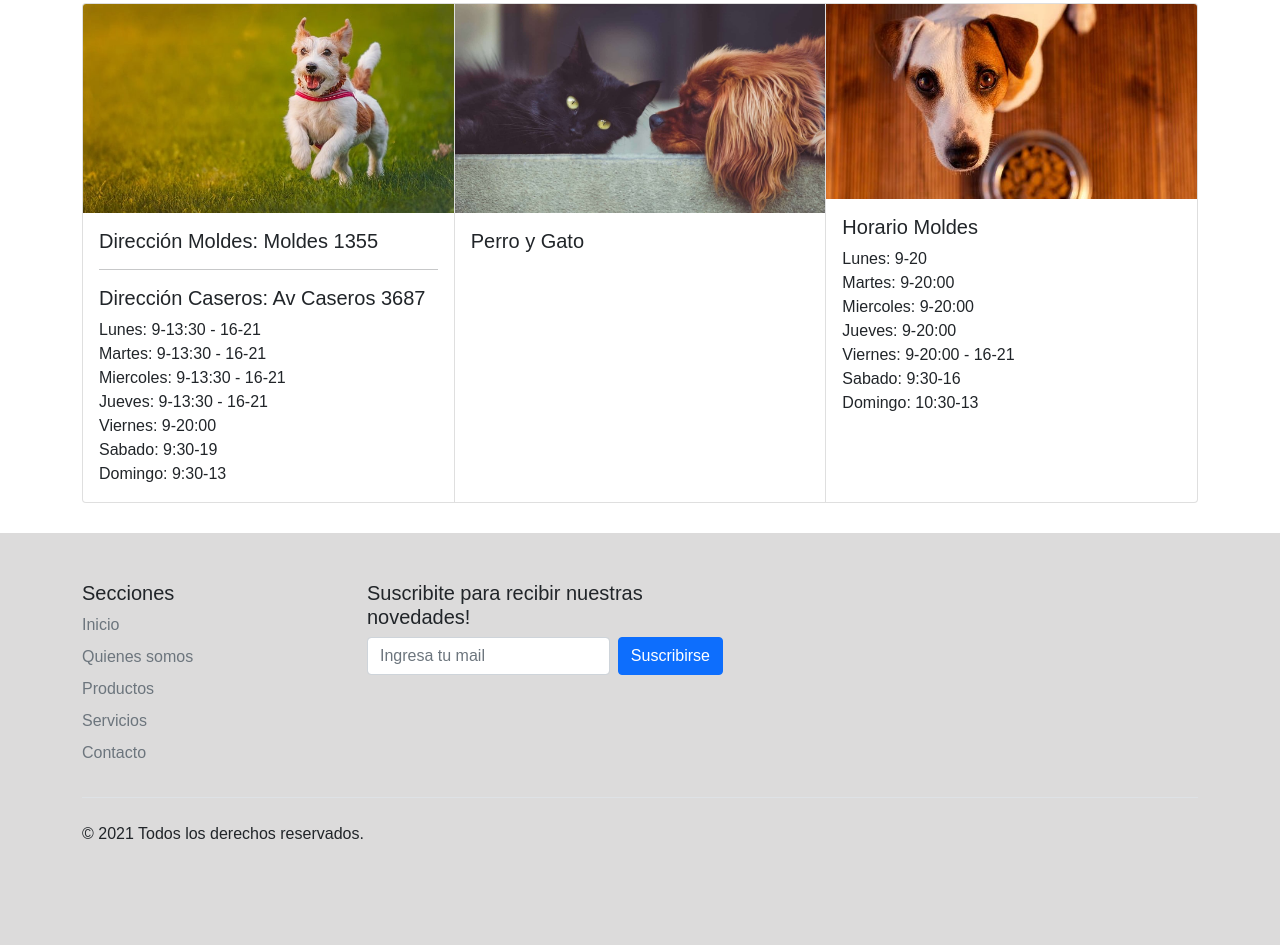
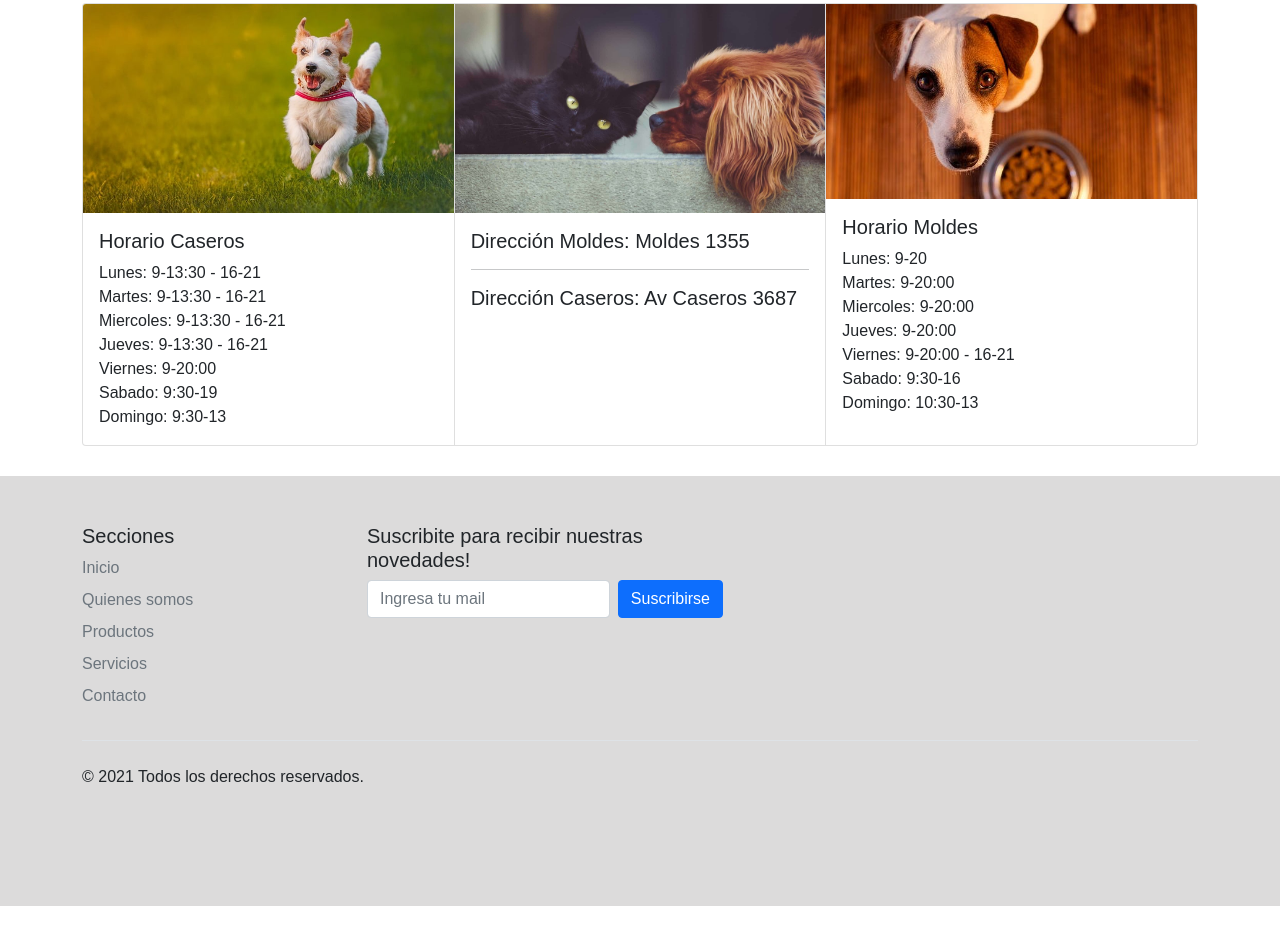
Before and after one commit to marianomiguez93/dw-entrega, a website: page index.html in a window 1280 px wide. Shown: the part 697-1642 px from the top of the page. After the commit the page ends 1603 px from the top, so only its background shows below. Drawn offline with nearby package versions, Linux system fonts and the light colour scheme; files that its build step writes are made by us from their sources; files whose address does not match are found by name.

Commit message:
Update index.html

```diff
--- a/index.html
+++ b/index.html
@@ -113,14 +113,14 @@
           <div class="card">
             <img  src="./multimedia/corriendo-min.jpg" class="card-img-top" alt="Perro corriendo">
             <div class="card-body">
-              <h5 class="card-title">Dirección Moldes: Moldes 1355<br> <hr> Dirección Caseros: Av Caseros 3687</h5>
+              <h5 class="card-title">Horario Caseros</h5>
               <p class="card-text"> Lunes:          9-13:30   -   16-21 <br> Martes:           9-13:30   -   16-21 <br>Miercoles:          9-13:30   -   16-21 <br> Jueves:          9-13:30   -   16-21 <br> Viernes:          9-20:00<br>Sabado:          9:30-19 <br>Domingo:          9:30-13   </p>
             </div>
           </div>
           <div class="card">
             <img src="./multimedia/perroygato-min.jpg" class="card-img-top" alt="Perro y gato juntos">
             <div class="card-body">
-              <h5 class="card-title">Perro y Gato</h5>
+              <h5 class="card-title">Dirección Moldes: Moldes 1355<br> <hr> Dirección Caseros: Av Caseros 3687</h5>
               <p class="card-text"></p>
             </div>
           </div>
```
